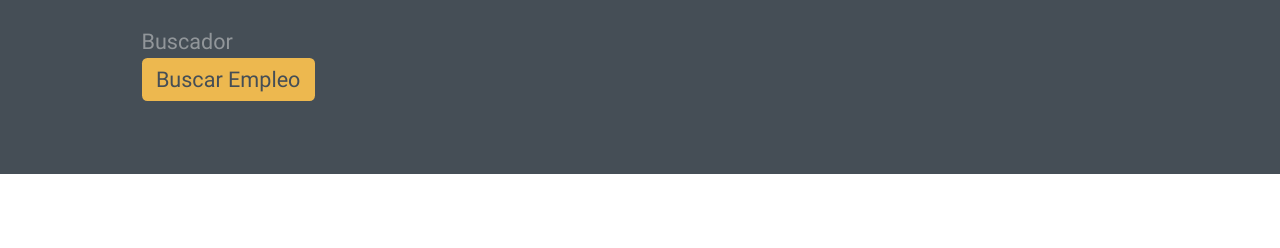
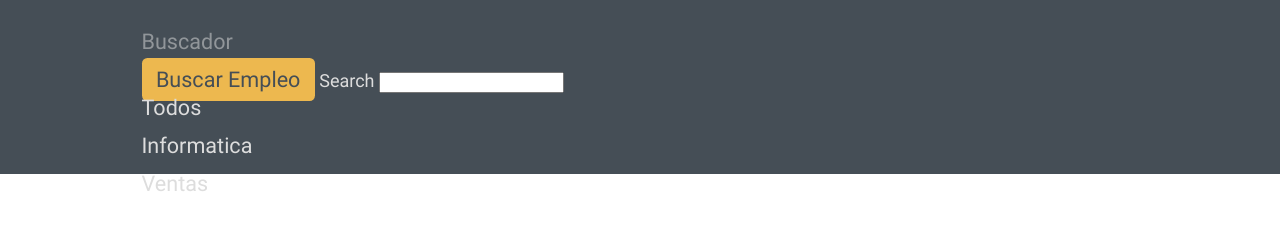
Before and after one commit to alejandrolomac/emplealat-frontend, a Vue app: page /trabajos in a window 1280 px wide. Shown: the part 144-392 px from the top of the page. Built offline with nearby package versions, Linux system fonts and the light colour scheme; no server answers; a web font is replaced by a local one.

Commit message:
Create - search and filter works

```diff
--- a/src/App.vue
+++ b/src/App.vue
@@ -1,7 +1,7 @@
 <template>
   <Header />
 
-  <router-view />
+  <router-view :key="$route.path" />
 
   <Footer />
 </template>
--- a/src/main.js
+++ b/src/main.js
@@ -1,6 +1,4 @@
-//import { compileTemplate } from '@vue/compiler-sfc'
 import { createApp } from 'vue'
-//import Vue from 'vue'
 import App from './App'
 import router from './router'
 
--- a/src/views/single-work.vue
+++ b/src/views/single-work.vue
@@ -1,8 +1,7 @@
 <template>
 
-    <div v-for="(work, index) in detailwork" :key="index">
+    <div v-for="work in detailwork" :key="work.id">
         <div class="container pt-5 pb-5 wrap-detailwork"  v-if="work.id === $route.params.id">
-            <h1>INDEX: {{index}}</h1>
             <main class="col-7 col-md-10">
                 <section>
                     <h2 class="t-center">{{ work.title }}</h2>
@@ -130,11 +129,11 @@
             return {
                 detailwork: null,
                 authorwork: null,
-                contents: null
+                contents: null,
+                componentKey: 0
             }
         },
         mounted() {
-            this.$router.go()
             axios.get('/t/' + this.$route.params.id).then(response => (this.detailwork = response.data))
             axios.get('/usuario/' + this.$route.params.author_id).then(response => (this.authorwork = response.data))
             axios.get('/trabajos').then(response => (this.contents = response.data))
--- a/src/views/works.vue
+++ b/src/views/works.vue
@@ -4,6 +4,13 @@
         <div class="container">
             <p class="o-05">Buscador</p>
             <a href="#" class="btn mt-2">Buscar Empleo</a>
+            <label for="search">
+                Search
+                <input id="search" v-model="term" @keypress.enter="search(term)" />
+            </label>
+            <p v-for="filter in filters" :key="filter" @click="() => filterPosts(filter)" >
+                {{ filter }}
+            </p>
         </div>
     </div>
 
@@ -19,6 +26,7 @@
                 </router-link>
             </section>
         </main><!-- End of Content Work -->
+
     </div>
 
 </template>
@@ -54,20 +62,64 @@
         return rtf.format(value, unit)
     }
 
+    const filters = [
+        'Todos',
+        'Informatica',
+        'Ventas'
+    ]
+
     export default {
         name: 'AllWork',
 
         data() {
-            return {
-                contents: null
+            //return {
+            //    contents: null
+            //}
+            return  {
+                contents: [],
+                filters,
+                term: '',
+                str: '',
+                type: '',
+                filteredWorks: []
             }
         },
         mounted() {
-            axios.get('/trabajos').then(response => (this.contents = response.data))
+            axios.get('/trabajos', { params: { _limit: 2 } }).then(response => (this.contents = response.data))
+            //axios.get('/trabajos')
+            //    .then(response => {
+            //    const works = response.data
+            //    this.contents = works.filter(product => product.category.includes('Ventas'))
+            //})
+            //.sort(function(a, b) { return a.created_at - b.created_at })
         },
         methods: {
             timestyle(date) {
                 return timeAgo(date)
+            },
+            filterPosts(catName) {
+                this.resetPosts()
+                if(catName !== 'Todos') {
+                    axios.get('/trabajos')
+                        .then(response => {
+                        const works = response.data
+                        this.contents = works.filter(product => product.category.includes(catName))
+                    }).reverse()
+                }
+            },
+            search (term) {
+                this.resetPosts()
+                //this.contents = this.contents.filter((item) => {
+                //    return item.title.toLowerCase().includes(term.toLowerCase())
+                //})
+                axios.get('/trabajos')
+                    .then(response => {
+                    const works = response.data
+                    this.contents = works.filter(product => product.title.toLowerCase().includes(term.toLowerCase()))
+                })
+            },
+            resetPosts () {
+                this.contents = axios.get('/trabajos').then(response => (this.contents = response.data))
             }
         }
 
```
